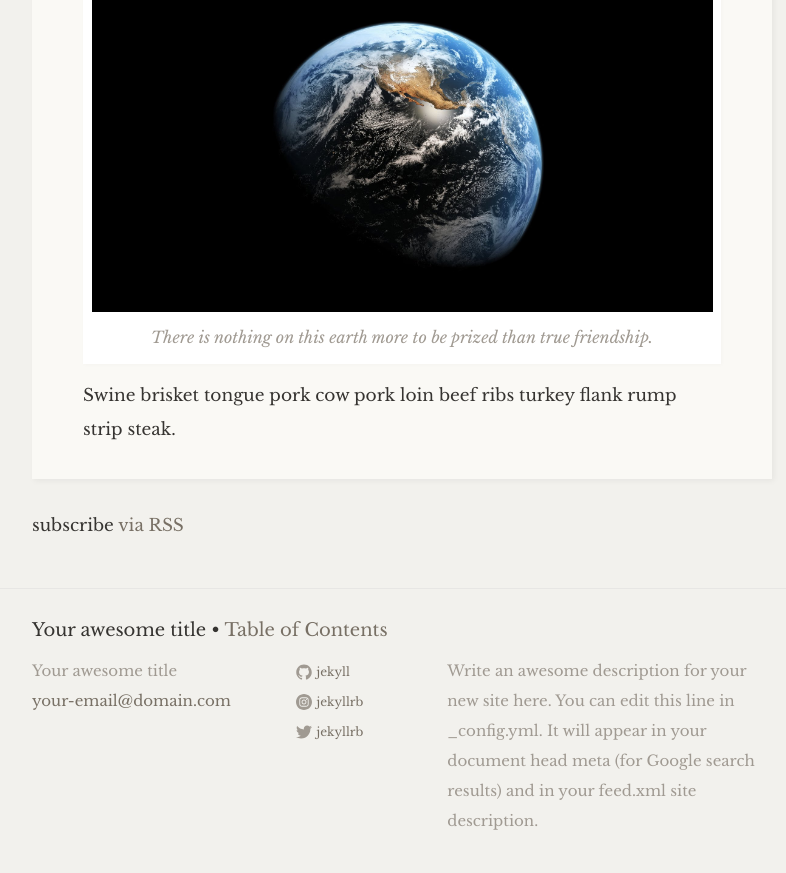
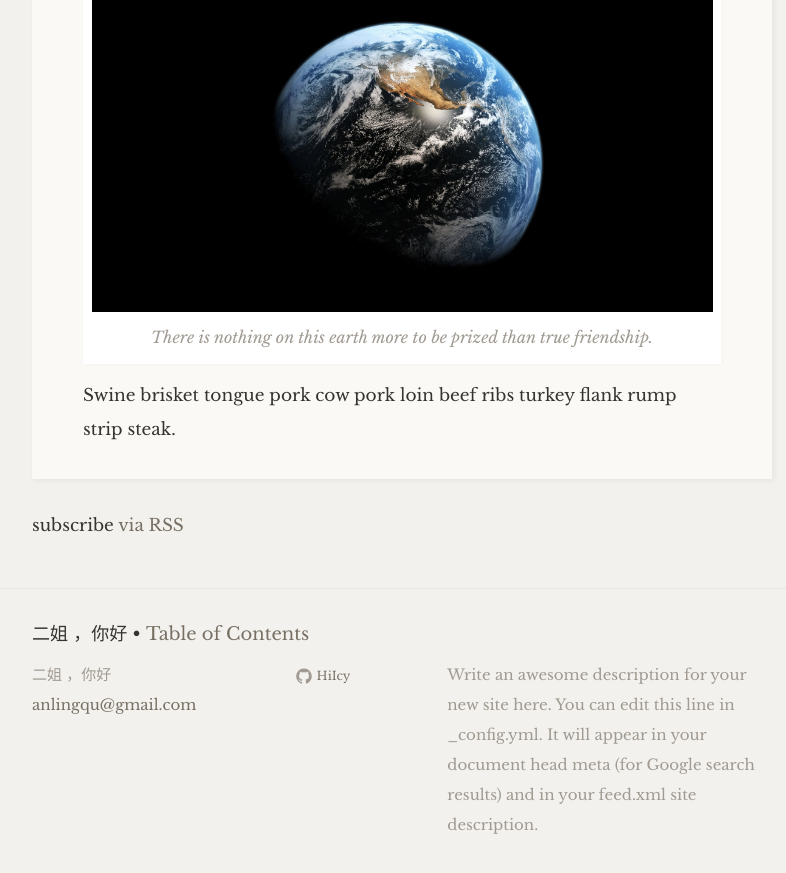
Before and after one commit to HiIcy/HiIcy.github.io, a Jekyll site: the page built from index.html, in a window 1280 px wide and 900 px high, scrolled down 1729 px. Shown: the top 873 px of the window, without its empty margins (238-1024 px from the left). Built offline with Jekyll 4.4.1, drawn with Linux system fonts in a browser that asks for light colours; some web fonts are replaced; some of the changed text lies outside the part shown.

Commit message:
修改配置

```diff
--- a/_config.yml
+++ b/_config.yml
@@ -13,17 +13,19 @@
 # you will see them accessed via {{ site.title }}, {{ site.email }}, and so on.
 # You can create any custom variable you would like, and they will be accessible
 # in the templates via {{ site.myvariable }}.
-title: Your awesome title
-email: your-email@domain.com
+title: 二姐 ，你好
+email: anlingqu@gmail.com
 description: > # this means to ignore newlines until "baseurl:"
   Write an awesome description for your new site here. You can edit this
   line in _config.yml. It will appear in your document head meta (for
   Google search results) and in your feed.xml site description.
-baseurl: "/jekyll-theme-libretto" # the subpath of your site, e.g. /blog
+baseurl: "" # the subpath of your site, e.g. /blog
 url: "https://ferrolho.github.io" # the base hostname & protocol for your site
-github_username:    jekyll
-instagram_username: jekyllrb
-twitter_username:   jekyllrb
+github_username:    HiIcy
 
 # Build settings
 markdown: kramdown
+kramdown:
+  input: GFM
+  syntax_highlighter: rouge
+excerpt_separator: "\n\n\n\n"
```
